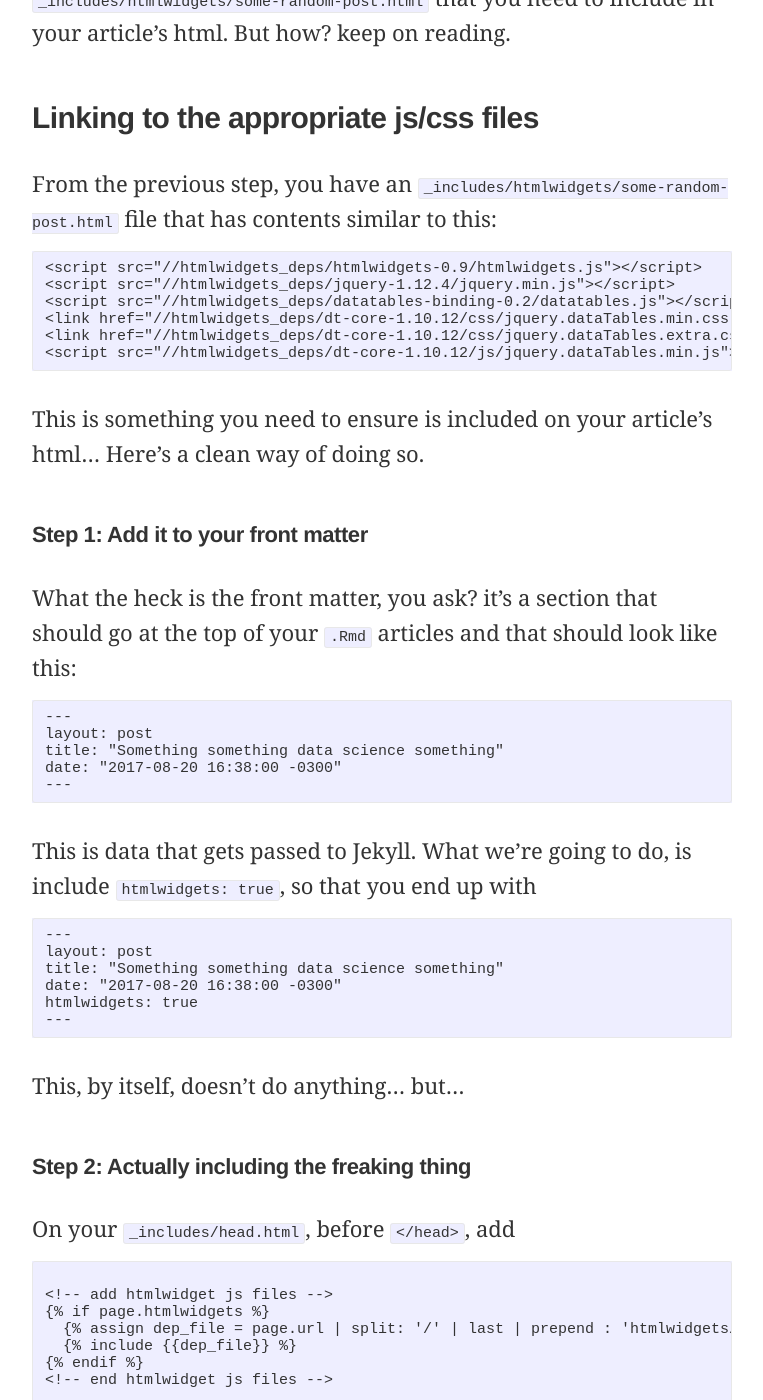
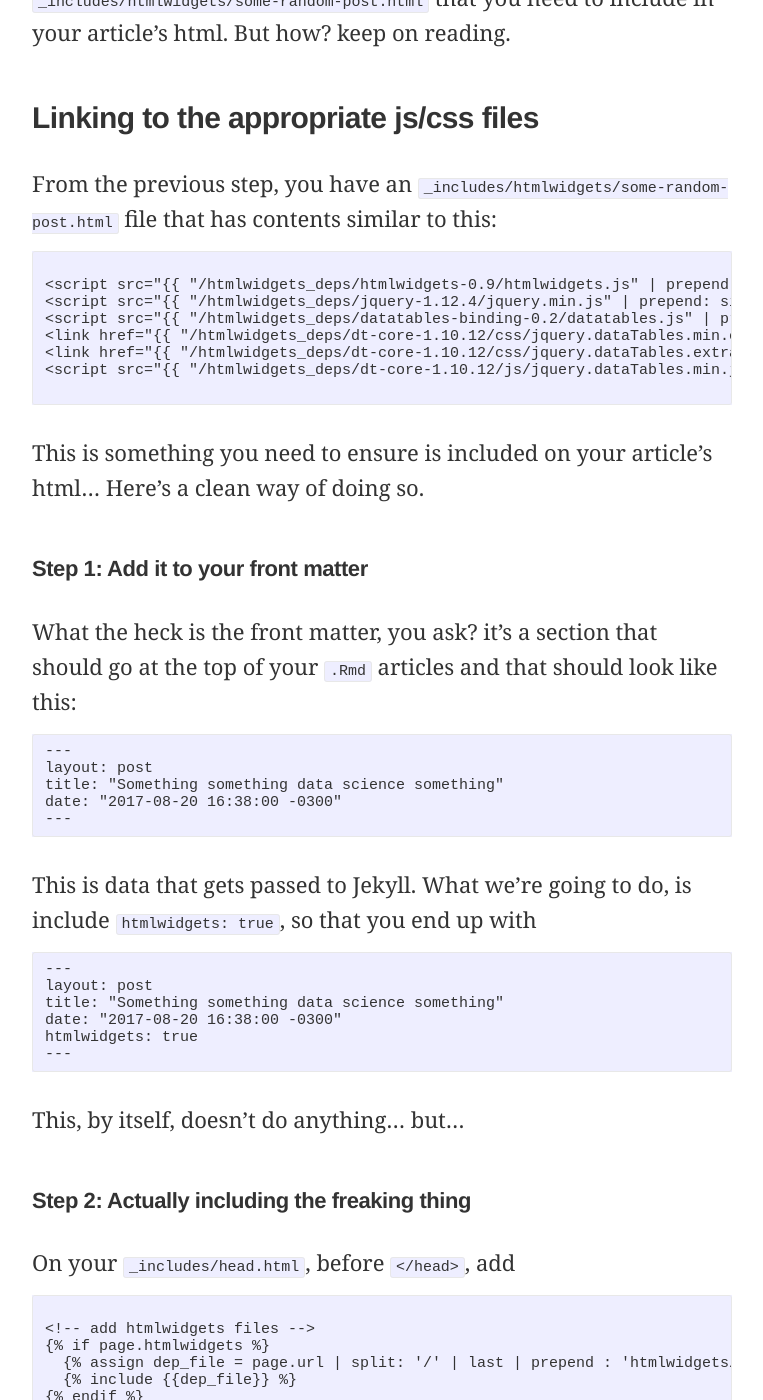
Before and after one commit to g3rv4/g3rv4.com, a Jekyll site: the page built from _posts/2017-08-20-htmlwidgets-jekyll-rstats.md, in a window 1280 px wide and 1400 px high, scrolled down 3512 px. Shown: the whole window, without its empty margins (258-1021 px from the left). Built offline with Jekyll 4.4.1, drawn with Linux system fonts in a browser that asks for light colours; some of the changed text lies outside the part shown.

Commit message:
raw and endraw please

````diff
--- a/_posts/2017-08-20-htmlwidgets-jekyll-rstats.md
+++ b/_posts/2017-08-20-htmlwidgets-jekyll-rstats.md
@@ -89,12 +89,14 @@ You can call this with `build_article('2017-08-20-some-random-post')` and it wou
 From the previous step, you have an `_includes/htmlwidgets/some-random-post.html` file that has contents similar to this:
 
 ```
+{% raw %}
 <script src="{{ "/htmlwidgets_deps/htmlwidgets-0.9/htmlwidgets.js" | prepend: site.baseurl }}"></script>
 <script src="{{ "/htmlwidgets_deps/jquery-1.12.4/jquery.min.js" | prepend: site.baseurl }}"></script>
 <script src="{{ "/htmlwidgets_deps/datatables-binding-0.2/datatables.js" | prepend: site.baseurl }}"></script>
 <link href="{{ "/htmlwidgets_deps/dt-core-1.10.12/css/jquery.dataTables.min.css" | prepend: site.baseurl }}" rel="stylesheet" />
 <link href="{{ "/htmlwidgets_deps/dt-core-1.10.12/css/jquery.dataTables.extra.css" | prepend: site.baseurl }}" rel="stylesheet" />
 <script src="{{ "/htmlwidgets_deps/dt-core-1.10.12/js/jquery.dataTables.min.js" | prepend: site.baseurl }}"></script>
+{% endraw %}
 ```
 
 This is something you need to ensure is included on your article's html... Here's a clean way of doing so.
@@ -130,18 +132,18 @@ On your `_includes/head.html`, before `</head>`, add
 
 ```
 {% raw %}
-<!-- add htmlwidget js files -->
+<!-- add htmlwidgets files -->
 {% if page.htmlwidgets %}
   {% assign dep_file = page.url | split: '/' | last | prepend : 'htmlwidgets/' | append : '.html' | replace: '.Rmd', '' %}
   {% include {{dep_file}} %}
 {% endif %}
-<!-- end htmlwidget js files -->
+<!-- end htmlwidgets files -->
 {% endraw %}
 ```
 
 The first and last lines are comment (they provide no real value other than making it easy for you to understand the generated html, you're free to delete them if you want to).
 
-`{% raw %}{% if page.htmlwidget %}{% endraw %}` is Jekyll code for "if the `htmlwidgets` element in the front matter of the article is `true`"... and here's where we're using that. Why not doing this for every article? because we won't need included javascript/css files on those.
+`{% raw %}{% if page.htmlwidgets %}{% endraw %}` is Jekyll code for "if the `htmlwidgets` element in the front matter of the article is `true`"... and here's where we're using that. Why not doing this for every article? because we won't need included javascript/css files on those.
 
 The next line, assigns the route to the included file (trust me) to the variable `dep_file`. And then, it just includes it. That's it!
 
````
